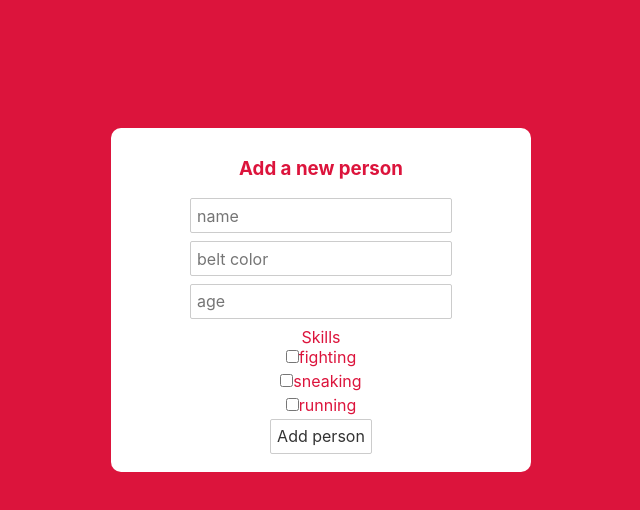
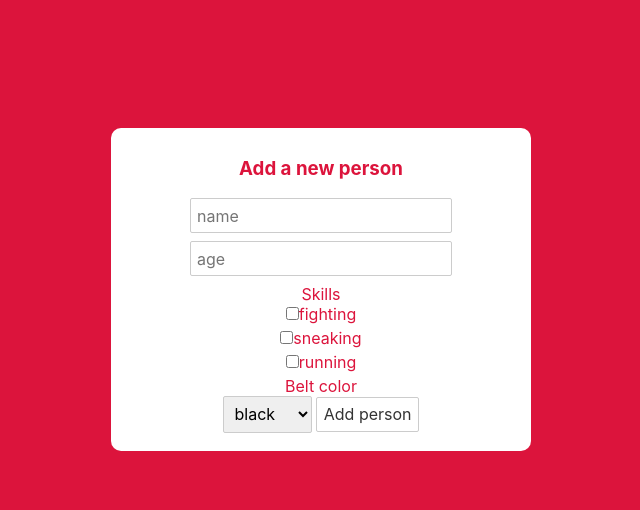
Before and after one commit to remusa/svelte-tutorial-netninja, a Svelte app: page / in a window 1280 px wide. Both pictures are taken after a click on the button "Add person". Shown: the top 510 px of the page, without its empty margins (319-959 px from the left). Built offline with nearby package versions, Linux system fonts and the light colour scheme.

Commit message:
use select

```diff
--- a/src/App.svelte
+++ b/src/App.svelte
@@ -13,10 +13,6 @@
   let showModal = false
 
   $: fullName = `${firstName} ${lastName}`
-
-  $: {
-    console.log(fullName)
-  }
 
   const handleClick = (id) => {
     people = people.filter(p => p.id !== id)
--- a/src/components/AddPersonForm.svelte
+++ b/src/components/AddPersonForm.svelte
@@ -16,7 +16,6 @@
 
 <form on:submit|preventDefault={handleSubmit} >
   <input type="text" placeholder="name" bind:value={name} />
-  <input type="text" placeholder="belt color" bind:value={beltColor} />
   <input type="number" placeholder="age" bind:value={age}/>
 
   <label for="skill">Skills</label>
@@ -24,6 +23,14 @@
   <input type="checkbox" bind:group={skills} value="sneaking">sneaking<br>
   <input type="checkbox" bind:group={skills} value="running">running<br>
 
+  <label for="belt-color">Belt color</label>
+  <select name="belt-color" id="belt-color" bind:value={beltColor}>
+    <option value="black">black</option>
+    <option value="orange">orange</option>
+    <option value="brown">brown</option>
+    <option value="white">white</option>
+  </select>
+
   <button>Add person</button>
 </form>
 
```
